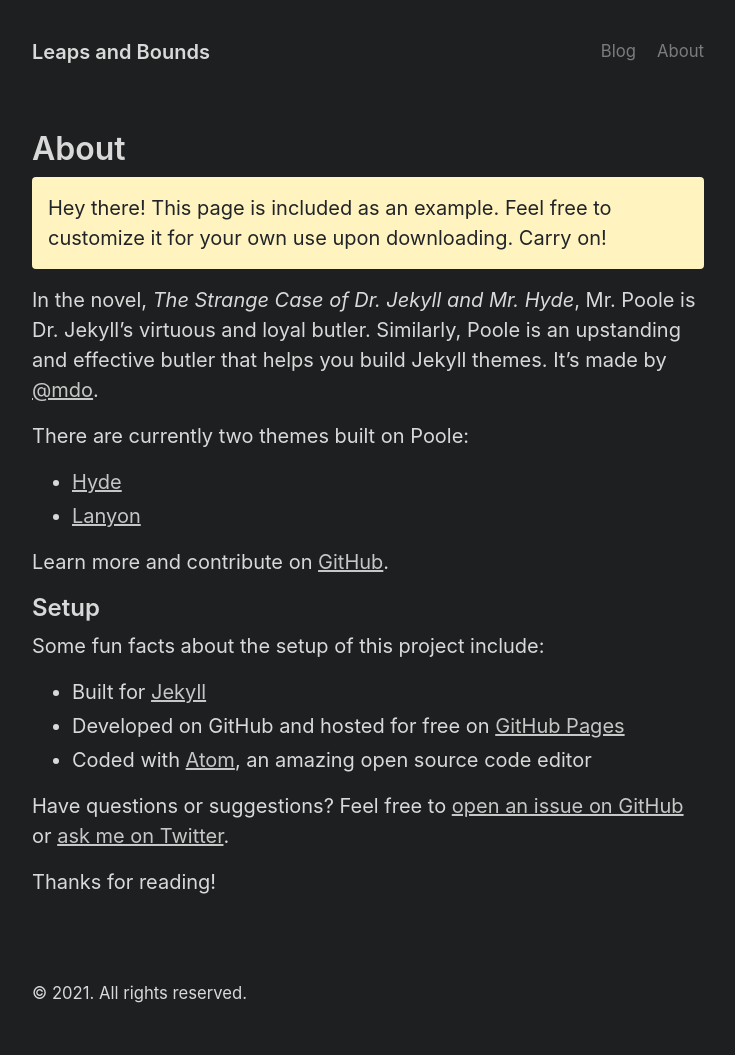
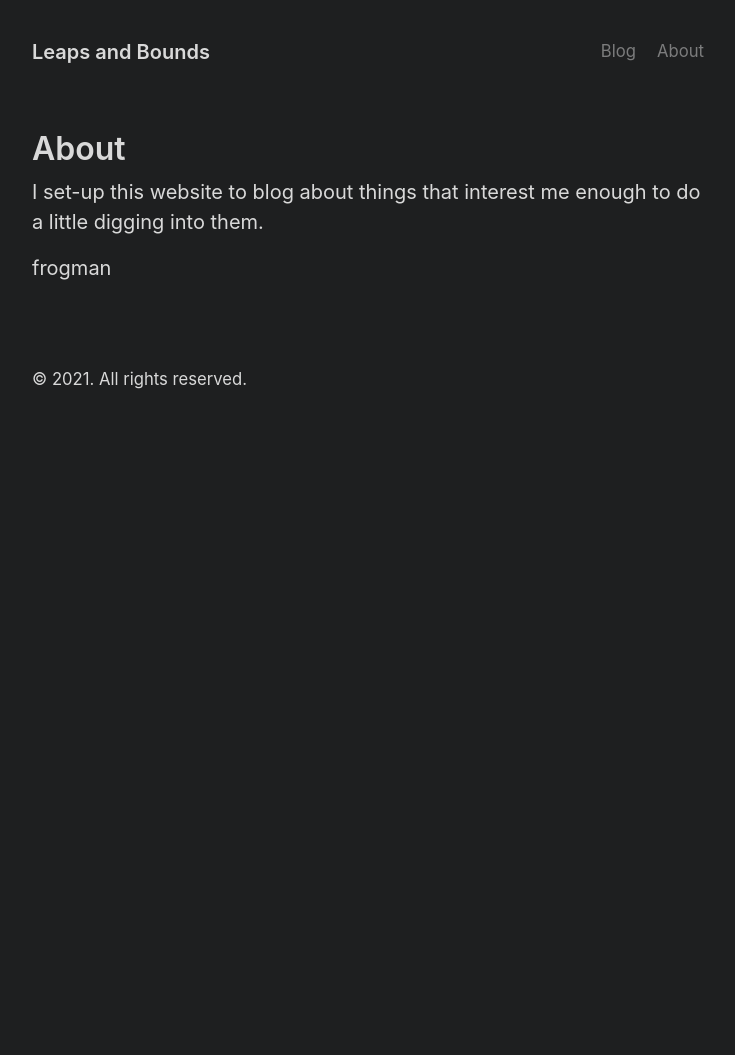
Before and after one commit to frogman1201/frogman1201.github.io, a Jekyll site: the page built from about.md, in a window 1280 px wide. Shown: the whole page, without its empty margins (272-1007 px from the left). Built offline with Jekyll 4.4.1, drawn with Linux system fonts in a browser that asks for light colours; after the commit the page ends 900 px from its top, so only the background shows below that.

Commit message:
Update about.md

```diff
--- a/about.md
+++ b/about.md
@@ -3,27 +3,6 @@ layout: page
 title: About
 ---
 
-<p class="message">
-  Hey there! This page is included as an example. Feel free to customize it for your own use upon downloading. Carry on!
-</p>
+I set-up this website to blog about things that interest me enough to do a little digging into them.
 
-In the novel, *The Strange Case of Dr. Jekyll and Mr. Hyde*, Mr. Poole is Dr. Jekyll's virtuous and loyal butler. Similarly, Poole is an upstanding and effective butler that helps you build Jekyll themes. It's made by [@mdo](https://twitter.com/mdo).
-
-There are currently two themes built on Poole:
-
-- [Hyde](https://hyde.getpoole.com)
-- [Lanyon](https://lanyon.getpoole.com)
-
-Learn more and contribute on [GitHub](https://github.com/poole).
-
-## Setup
-
-Some fun facts about the setup of this project include:
-
-- Built for [Jekyll](https://jekyllrb.com)
-- Developed on GitHub and hosted for free on [GitHub Pages](https://pages.github.com)
-- Coded with [Atom](https://atom.io), an amazing open source code editor
-
-Have questions or suggestions? Feel free to [open an issue on GitHub](https://github.com/poole/poole/issues/new) or [ask me on Twitter](https://twitter.com/mdo).
-
-Thanks for reading!
+frogman
```
